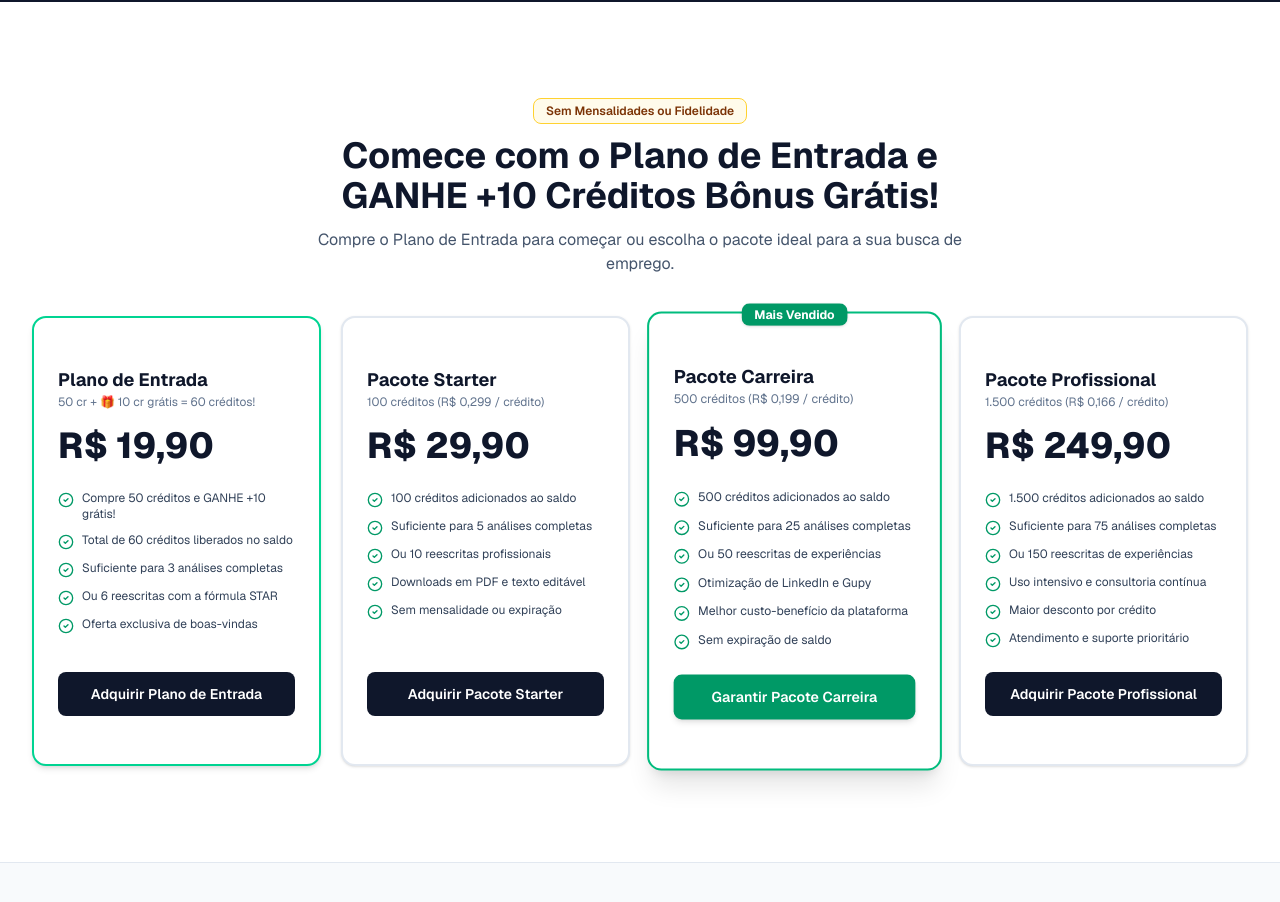
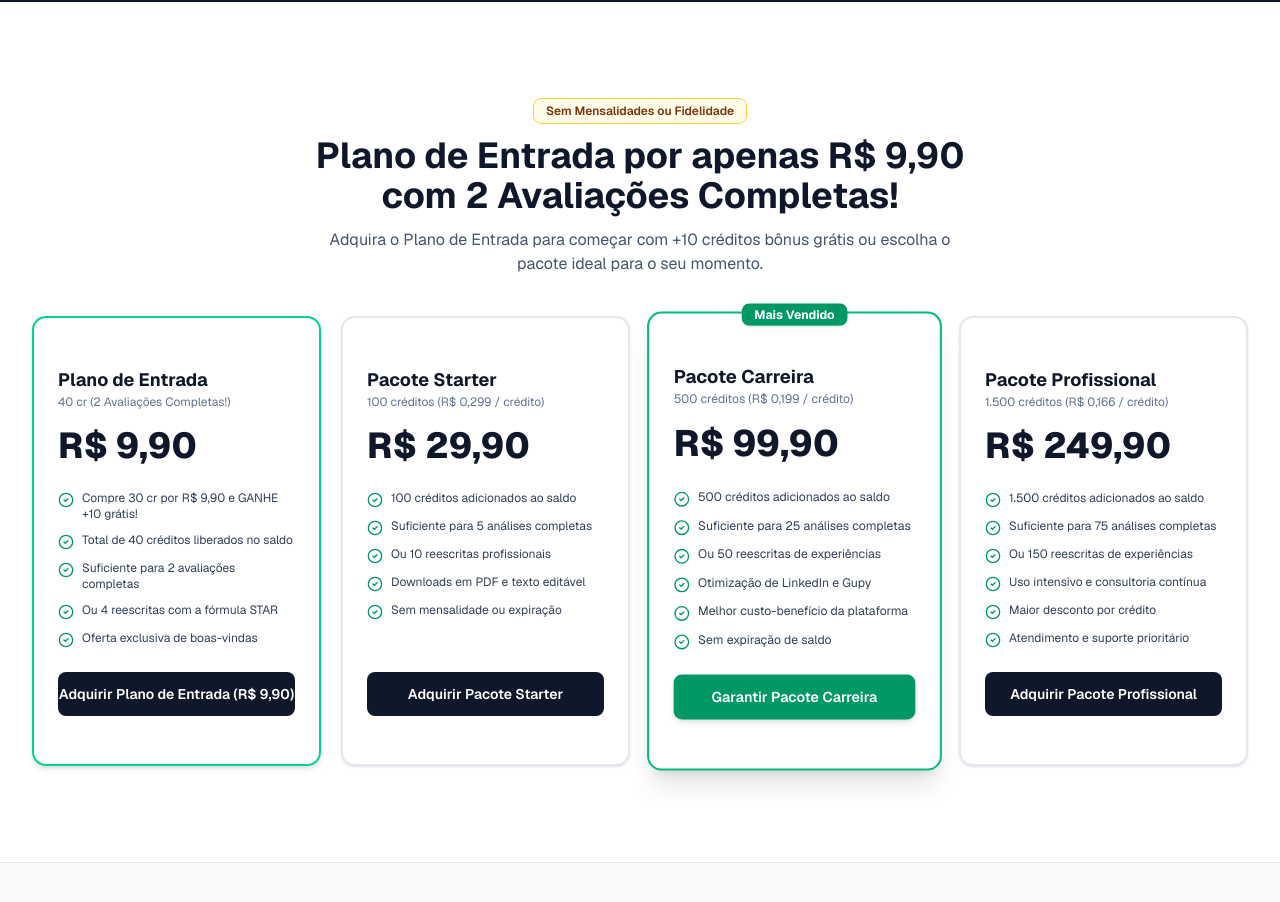
Before and after one commit to SPTOXI/griffo, a Next.js app: page / in a window 1280 px wide. Shown: the part 3220-4122 px from the top of the page. Built offline with nearby package versions, Linux system fonts and the light colour scheme; no server answers.

Commit message:
fix(monetization): update Plano de Entrada to R$ 9,90 providing 40 credits for 2 full resume evaluations with 10 bonus credits

```diff
--- a/src/components/app/plans-view.tsx
+++ b/src/components/app/plans-view.tsx
@@ -89,7 +89,7 @@ export function PlansView() {
             <Zap className="w-6 h-6 text-amber-500 fill-amber-500" /> Saldo & Pacotes de Créditos
           </h1>
           <p className="text-sm text-slate-500 mt-0.5">
-            Adquira o Plano de Entrada ou recarregue seu saldo para utilizar as ferramentas de Inteligência Artificial do Griffo.
+            Adquira o Plano de Entrada (R$ 9,90) ou recarregue seu saldo para utilizar as ferramentas de IA do Griffo.
           </p>
         </div>
 
@@ -146,7 +146,7 @@ export function PlansView() {
                     </div>
                     {pkg.bonusCredits > 0 ? (
                       <p className="text-[11px] text-amber-700 font-bold mt-1 flex items-center gap-1">
-                        <Gift className="w-3.5 h-3.5" /> 50 cr pagos + 10 cr grátis = 60 cr!
+                        <Gift className="w-3.5 h-3.5" /> 30 cr pagos + 10 cr grátis = 40 cr (2 Análises)!
                       </p>
                     ) : (
                       <p className="text-[11px] text-emerald-700 font-medium mt-0.5">
@@ -157,7 +157,7 @@ export function PlansView() {
 
                   <ul className="space-y-2 mb-5 text-xs text-slate-700">
                     <li className="flex items-center gap-1.5 font-semibold">
-                      <CheckCircle2 className="w-3.5 h-3.5 text-emerald-600 shrink-0" /> {pkg.credits} créditos no saldo
+                      <CheckCircle2 className="w-3.5 h-3.5 text-emerald-600 shrink-0" /> {pkg.credits} créditos ({isEntry ? '2 avaliações completas' : `${pkg.credits / 20} análises`})
                     </li>
                     {pkg.bonusCredits > 0 && (
                       <li className="flex items-center gap-1.5 text-amber-800 font-bold bg-amber-100/70 p-1.5 rounded-lg border border-amber-200">
@@ -185,7 +185,7 @@ export function PlansView() {
                   }`}
                 >
                   {isBuying ? <Loader2 className="w-4 h-4 animate-spin mr-1.5" /> : <ShoppingBag className="w-4 h-4 mr-1.5" />}
-                  Adquirir {pkg.name}
+                  Adquirir {pkg.name} (R$ {pkg.priceBrl.toFixed(2).replace('.', ',')})
                 </Button>
               </CardContent>
             </Card>
@@ -210,7 +210,7 @@ export function PlansView() {
                 <tr>
                   <th className="px-4 py-3">Funcionalidade / Ação</th>
                   <th className="px-4 py-3">Consumo em Créditos</th>
-                  <th className="px-4 py-3">Custo Aproximado (Plano de Entrada)</th>
+                  <th className="px-4 py-3">Custo Aproximado (Plano de Entrada R$ 9,90)</th>
                 </tr>
               </thead>
               <tbody className="divide-y divide-slate-100">
@@ -231,7 +231,7 @@ export function PlansView() {
                       </Badge>
                     </td>
                     <td className="px-4 py-3 font-mono text-slate-600">
-                      R$ {(item.cost * 0.331).toFixed(2).replace('.', ',')}
+                      R$ {(item.cost * 0.2475).toFixed(2).replace('.', ',')}
                     </td>
                   </tr>
                 ))}
--- a/src/components/landing/landing.tsx
+++ b/src/components/landing/landing.tsx
@@ -328,24 +328,24 @@ export function Landing({ onNavigate }: { onNavigate: (v: 'login' | 'signup' | '
       <section id="pricing" className="max-w-7xl mx-auto px-4 sm:px-6 lg:px-8 py-16 md:py-24">
         <div className="text-center max-w-2xl mx-auto mb-10">
           <Badge variant="outline" className="border-amber-300 bg-amber-50 text-amber-900 px-3 py-1 text-xs font-semibold">Sem Mensalidades ou Fidelidade</Badge>
-          <h2 className="text-2xl sm:text-3xl md:text-4xl font-bold text-slate-900 mt-3 mb-3">Comece com o Plano de Entrada e GANHE +10 Créditos Bônus Grátis!</h2>
-          <p className="text-sm sm:text-base text-slate-600">Compre o Plano de Entrada para começar ou escolha o pacote ideal para a sua busca de emprego.</p>
+          <h2 className="text-2xl sm:text-3xl md:text-4xl font-bold text-slate-900 mt-3 mb-3">Plano de Entrada por apenas R$ 9,90 com 2 Avaliações Completas!</h2>
+          <p className="text-sm sm:text-base text-slate-600">Adquira o Plano de Entrada para começar com +10 créditos bônus grátis ou escolha o pacote ideal para o seu momento.</p>
         </div>
 
         <div className="grid grid-cols-1 md:grid-cols-2 lg:grid-cols-4 gap-5 max-w-7xl mx-auto items-stretch">
           <PlanCard
             name="Plano de Entrada"
-            price="R$ 19,90"
-            period="50 cr + 🎁 10 cr grátis = 60 créditos!"
+            price="R$ 9,90"
+            period="40 cr (2 Avaliações Completas!)"
             features={[
-              'Compre 50 créditos e GANHE +10 grátis!',
-              'Total de 60 créditos liberados no saldo',
-              'Suficiente para 3 análises completas',
-              'Ou 6 reescritas com a fórmula STAR',
+              'Compre 30 cr por R$ 9,90 e GANHE +10 grátis!',
+              'Total de 40 créditos liberados no saldo',
+              'Suficiente para 2 avaliações completas',
+              'Ou 4 reescritas com a fórmula STAR',
               'Oferta exclusiva de boas-vindas',
             ]}
             highlight={true}
-            cta="Adquirir Plano de Entrada"
+            cta="Adquirir Plano de Entrada (R$ 9,90)"
             onCta={() => onNavigate('signup')}
           />
           <PlanCard
--- a/src/lib/credits.ts
+++ b/src/lib/credits.ts
@@ -28,13 +28,13 @@ export const CREDIT_PACKAGES: CreditPackage[] = [
   {
     id: 'entrada',
     name: 'Plano de Entrada',
-    credits: 60, // 50 pagos + 10 bônus grátis
-    paidCredits: 50,
+    credits: 40, // 30 pagos + 10 bônus grátis (permite exatamente 2 análises completas de 20 cr)
+    paidCredits: 30,
     bonusCredits: 10,
-    priceBrl: 19.90,
-    pricePerCredit: 0.331,
+    priceBrl: 9.90,
+    pricePerCredit: 0.2475,
     entryOnly: true,
-    desc: 'Exclusivo para novos usuários: compre 50 créditos e GANHE +10 créditos grátis de presente!',
+    desc: 'Permite 2 avaliações completas: compre 30 créditos por R$ 9,90 e GANHE +10 grátis!',
   },
   {
     id: 'starter',
@@ -93,7 +93,7 @@ export async function deductCredits(
     return {
       success: false,
       currentBalance,
-      error: 'Seu saldo de créditos é insuficiente. Adquira o Plano de Entrada ou recarregue seu saldo para continuar utilizando a IA.',
+      error: 'Seu saldo de créditos é insuficiente. Adquira o Plano de Entrada (R$ 9,90) ou recarregue seu saldo para continuar utilizando a IA.',
     }
   }
 
```
